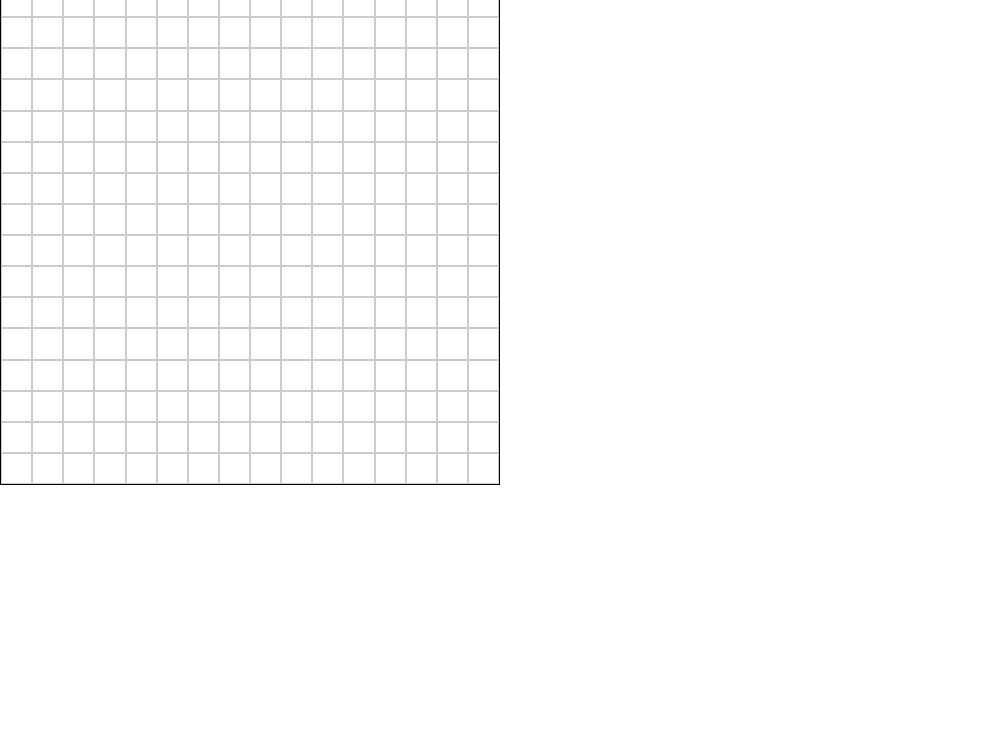
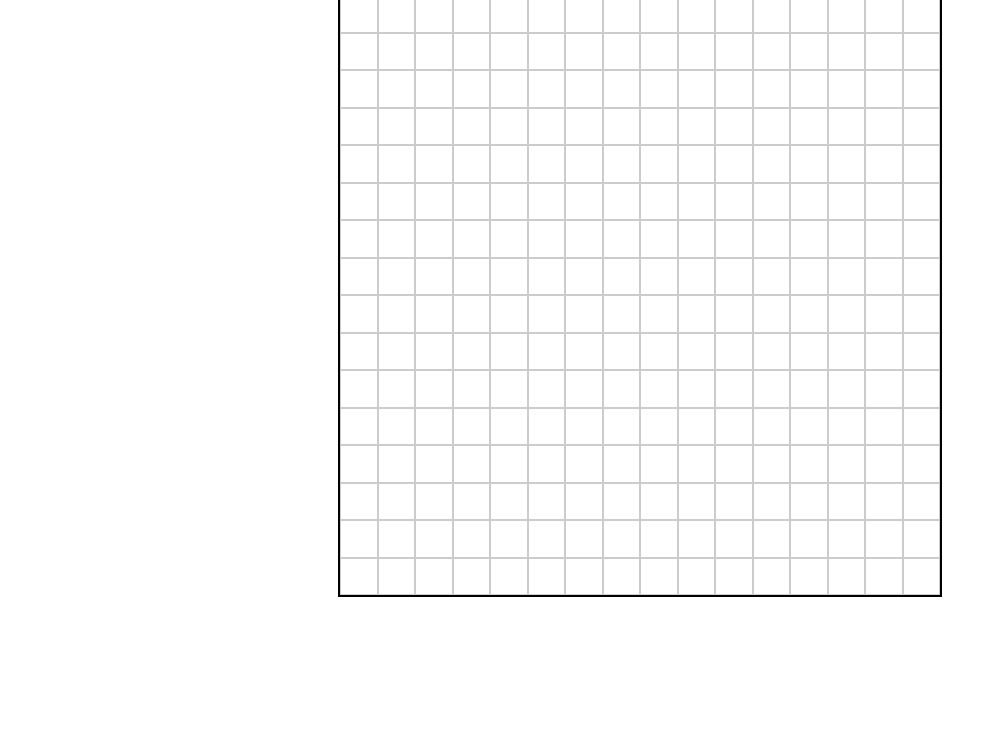
Before and after one commit to ademankind/Etch-a-Sketch, a plain HTML site: page index.html in a window 1280 px wide. Shown: the part 52-800 px from the top of the page, without its empty margins (0-1005 px from the left). Drawn offline with Linux system fonts and the light colour scheme.

Commit message:
Refactor code to create divs with JS not css
add random rgb colour effect when hovering

add grid resize function

add reset button

```diff
--- a/index.html
+++ b/index.html
@@ -7,10 +7,15 @@
     <link rel="stylesheet" href="style.css">
 </head>
 <body>
-    <h1>16x16 Square Grid</h1>
-    <div class="container">
+     <div id="controls">
+    <label>
+      Grid Size:
+      <input type="number" id="gridSizeInput" min="1" max="100" value="16">
+    </label>
+    <button id="resetBtn">Reset Colors</button>
+  </div>
 
-    </div>
+  <div id="grid-container"></div>
 
 
 
--- a/script.js
+++ b/script.js
@@ -1,33 +1,62 @@
-/*const container = document.getElementById('grid-container')
-const GRID_SIZE = 16;
-const TOTAL_CELLS = GRID_SIZE * GRID_SIZE;
+   const container = document.getElementById("grid-container");
+    const input = document.getElementById("gridSizeInput");
+    const resetBtn = document.getElementById("resetBtn");
 
-function createGrid() {
-    for (let i = 0; i < TOTAL_CELLS; i++) {
-        const cell = document.createElement('div');
-        cell.classList.add('grid-item');
-        container.appendChild(cell);
+    let currentSize = 16;
+
+    // Create grid
+    function createGrid(size) {
+      currentSize = parseInt(size);
+      container.innerHTML = "";
+
+      const squarePercent = 100 / currentSize;
+
+      for (let i = 0; i < currentSize * currentSize; i++) {
+        const square = document.createElement("div");
+        square.classList.add("square");
+        square.style.flex = `0 0 ${squarePercent}%`;
+
+        // Hover coloring
+        square.addEventListener("mouseenter", () => {
+          square.style.backgroundColor = randomColor();
+        });
+
+        container.appendChild(square);
+      }
     }
-}*/
 
 
-const container = document.querySelector('.container');
-const gridSize = 16;
-const totalSquares = gridSize * gridSize;
+      // Random RGB color
+    function randomColor() {
+      const r = Math.floor(Math.random() * 256);
+      const g = Math.floor(Math.random() * 256);
+      const b = Math.floor(Math.random() * 256);
+      return `rgb(${r}, ${g}, ${b})`;
+    }
 
-function createGrid() {
-    for (let i = 0; i < totalSquares; i++) {
-        const square = document.createElement('div');
-        square.classList.add('square');
-        square.addEventListener('mouseover', paint);
-        container.appendChild(square);
+    // Reset colors
+    resetBtn.addEventListener("click", () => {
+      document.querySelectorAll(".square").forEach(sq => {
+        sq.style.backgroundColor = "";
+      });
+    });
 
-    }
-}
+    // Update grid when input changes
+    input.addEventListener("change", (e) => {
+      createGrid(e.target.value);
+    });
 
+ // ResizeObserver to ensure proper layout recalculation
+    const resizeObserver = new ResizeObserver(() => {
+      // Force reflow recalculation for precision resizing
+      const squares = document.querySelectorAll(".square");
+      const squarePercent = 100 / currentSize;
+      squares.forEach(sq => {
+        sq.style.flex = `0 0 ${squarePercent}%`;
+      });
+    });
 
-createGrid();
+    resizeObserver.observe(container);
 
-function paint(e) {
-  e.target.style.backgroundColor = 'black'; // Change to desired color
-}
+    // Initialize default grid
+    createGrid(16);
--- a/style.css
+++ b/style.css
@@ -1,38 +1,33 @@
-/*#grid-container {
-display: grid;
-grid-template-columns: repeat(16, 1fr);
-grid-template-rows: repeat(16,1fr);
-width: 800px;
-height: 800px;
-border: 2px solid black;
-box-shadow: 0 0 10px rgba(0, 0, 0, 0.1);
-}*/
-
-/*.grid-item {
-
-    border: 1px solid #050505;
-    box-sizing: border-box;
-    aspect-ratio: 1 / 1;
-}*/
 
 
-* {
-    box-sizing: border-box;
-    margin: 0;
-    padding: 0;
+ body {
+      display: flex;
+      flex-direction: column;
+      align-items: center;
+      font-family: sans-serif;
+      gap: 16px;
     }
 
-.container {
+#controls {
+      display: flex;
+      gap: 10px;
+      align-items: center;
+    }
+
+ #grid-container {
       display: flex;
       flex-wrap: wrap;
-    width: 500px;
-    height: 500px;
-    border: 1px solid black;
+      width: 90vmin;
+      height: 90vmin;
+      max-width: 600px;
+      max-height: 600px;
+      border: 2px solid black;
     }
 
+
     .square {
-    width: 6.25%; /* 100% / 16 = 6.25% */
-    height: 6.25%; /* To ensure they are squares within the container */
+      box-sizing: border-box;
       border: 1px solid #ccc;
-    /* aspect-ratio: 1 / 1; */
+      aspect-ratio: 1 / 1;
+      transition: background-color 0.15s ease;
     }
```
Lines whose indentation alone changed are shown as unchanged.
